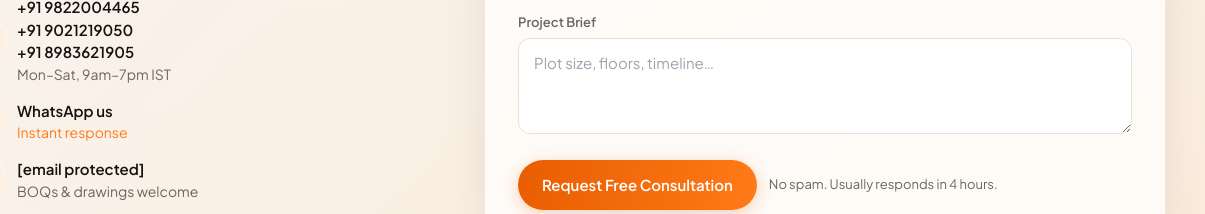
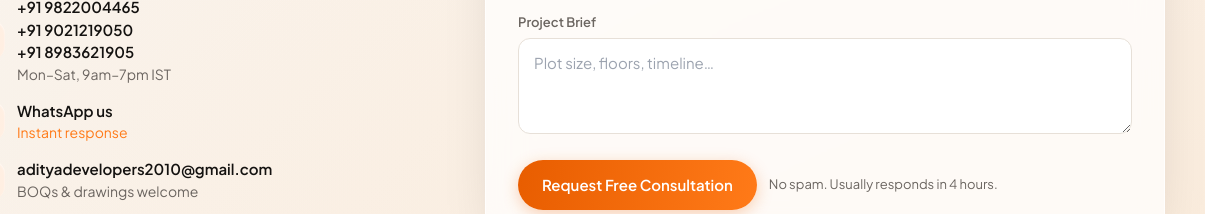
Before and after one commit to amazingcreationsltd/Aditya_Developers, a website: page index.html in a window 1280 px wide. Shown: the part 4262-4476 px from the top of the page, 75-1280 px from the left. Drawn offline with nearby package versions, Linux system fonts and the light colour scheme.

```diff
--- a/index.html
+++ b/index.html
@@ -729,7 +729,7 @@
                 <div class="soft-icon w-10 h-10 flex items-center justify-center"><ion-icon
                     name="mail-outline"></ion-icon></div>
                 <div>
-                  <div class="font-semibold"><a href="/cdn-cgi/l/email-protection#49282d203d30282d2c3f2c2526392c3b3a7b797879092e24282025672a2624"><span class="__cf_email__" data-cfemail="b2d3d6dbc6cbd3d6d7c4d7deddc2d7c0c180828382f2d5dfd3dbde9cd1dddf">[email&#160;protected]</span></a>
+                  <div class="font-semibold"><a href="mailto:adityadevelopers2010@gmail.com">adityadevelopers2010@gmail.com</a>
                   </div>
                   <div class="text-sm muted">BOQs & drawings welcome</div>
                 </div>
```
